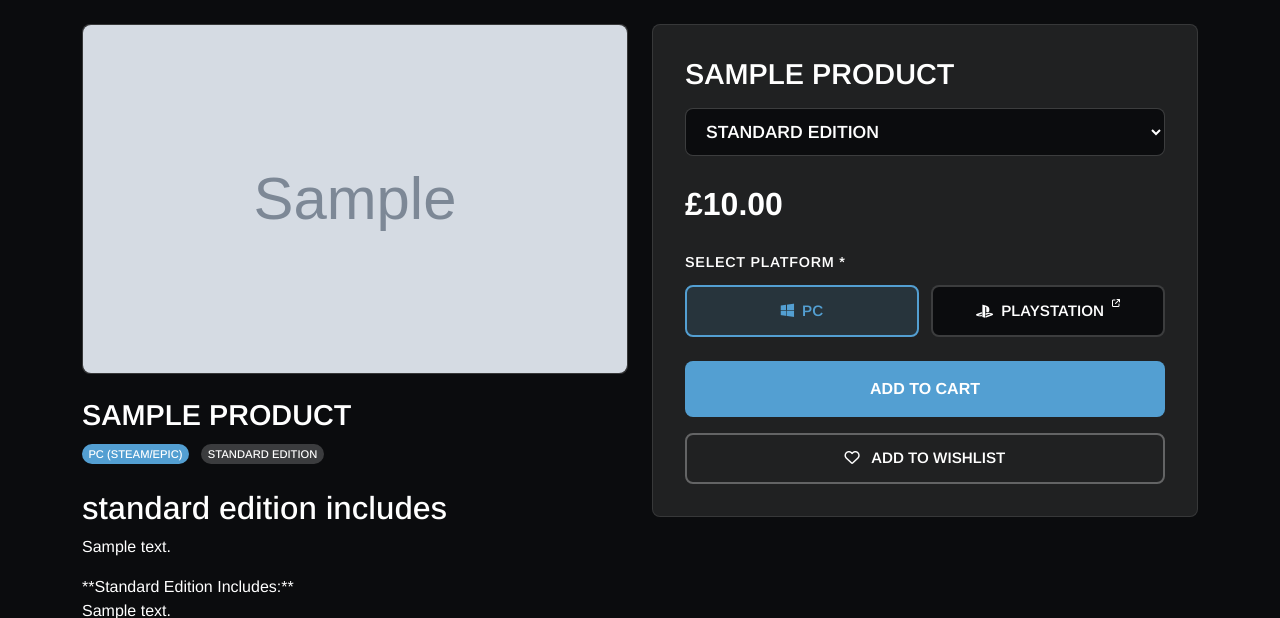
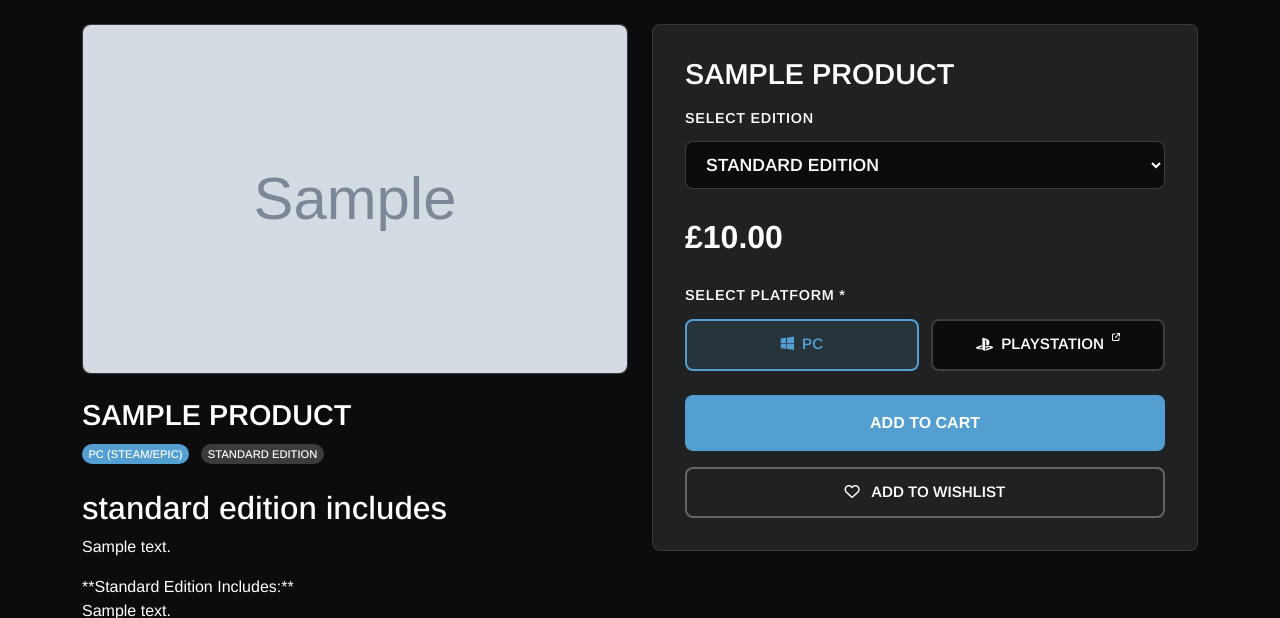
Before and after one commit to Seren-Hughes/eclipse_protocol, a Django app: a page that uses templates/catalog/edition_detail.html in a window 1280 px wide. Shown: the part 115-733 px from the top of the page. Run offline with Django 5.2, Linux system fonts and the light colour scheme; tables that the repository leaves empty hold one stand-in row (values such as "Sample post"); grey boxes marked "Sample" are stand-in pictures; some libraries are stand-ins or nearby versions.

Commit message:
fix: improve accessibility by adding labels to edition and removing from platform selection

```diff
--- a/templates/catalog/edition_detail.html
+++ b/templates/catalog/edition_detail.html
@@ -52,6 +52,7 @@
                     <div class="selection-header">
                         <h2 class="product-title-main">{{ base_product.name }}</h2>
                         <div class="edition-dropdown-wrapper">
+                            <label for="editionSelect" class="selection-label">select edition</label>
                             <select id="editionSelect" class="edition-dropdown">
                                 {% for edition_choice in editions %}
                                     <option value="{{ edition_choice }}"
@@ -67,8 +68,8 @@
                         <span class="price-amount">£{{ selected_variant.effective_price }}</span>
                     </div>
                     <!-- platform selection -->
-                    <div class="platform-selection">
-                        <label class="selection-label">select platform *</label>
+                    <fieldset class="platform-selection">
+                        <legend class="selection-label">select platform *</legend>
                         <div class="platform-buttons">
                             {% for platform_choice in platforms %}
                                 <button type="button"
@@ -97,7 +98,7 @@
                                     style="font-size: 0.50rem"></i>
                             </button>
                         </div>
-                    </div>
+                    </fieldset>
                     <!-- action buttons -->
                     <div class="action-buttons mt-4">
                         <button id="addToCartBtn"
```
